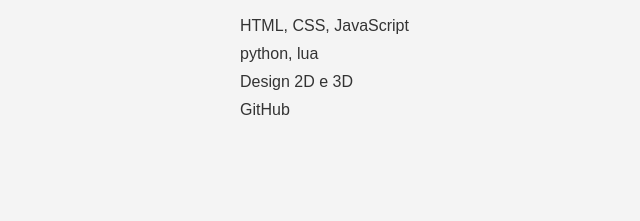
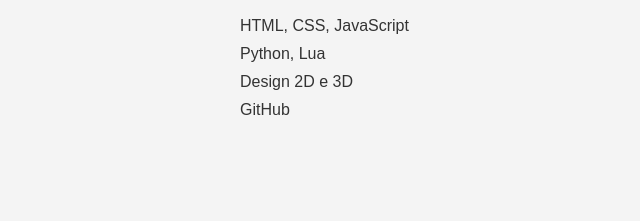
Before and after one commit to Flaviojr071/portifolio, a plain HTML site: page index.html in a window 1280 px wide. Shown: the part 529-750 px from the top of the page, 0-640 px from the left. Drawn offline with Linux system fonts and the light colour scheme.

Commit message:
Update index.html

```diff
--- a/index.html
+++ b/index.html
@@ -64,7 +64,7 @@
         <h2>Habilidades</h2>
         <ul>
             <li>HTML, CSS, JavaScript</li>
-            <li>python, lua</li>
+            <li>Python, Lua</li>
             <li>Design 2D e 3D</li>
             <li>GitHub</li>
             <!-- Adicione mais habilidades aqui -->
```
